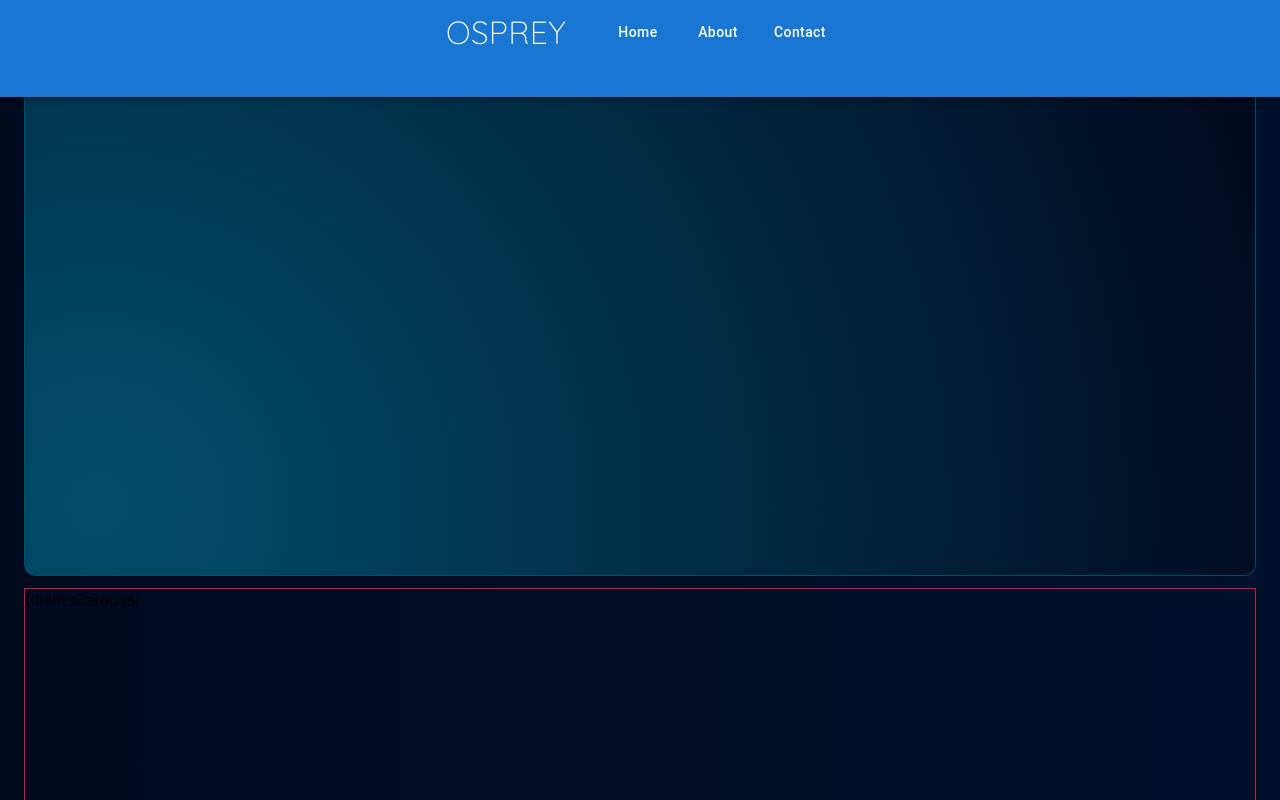
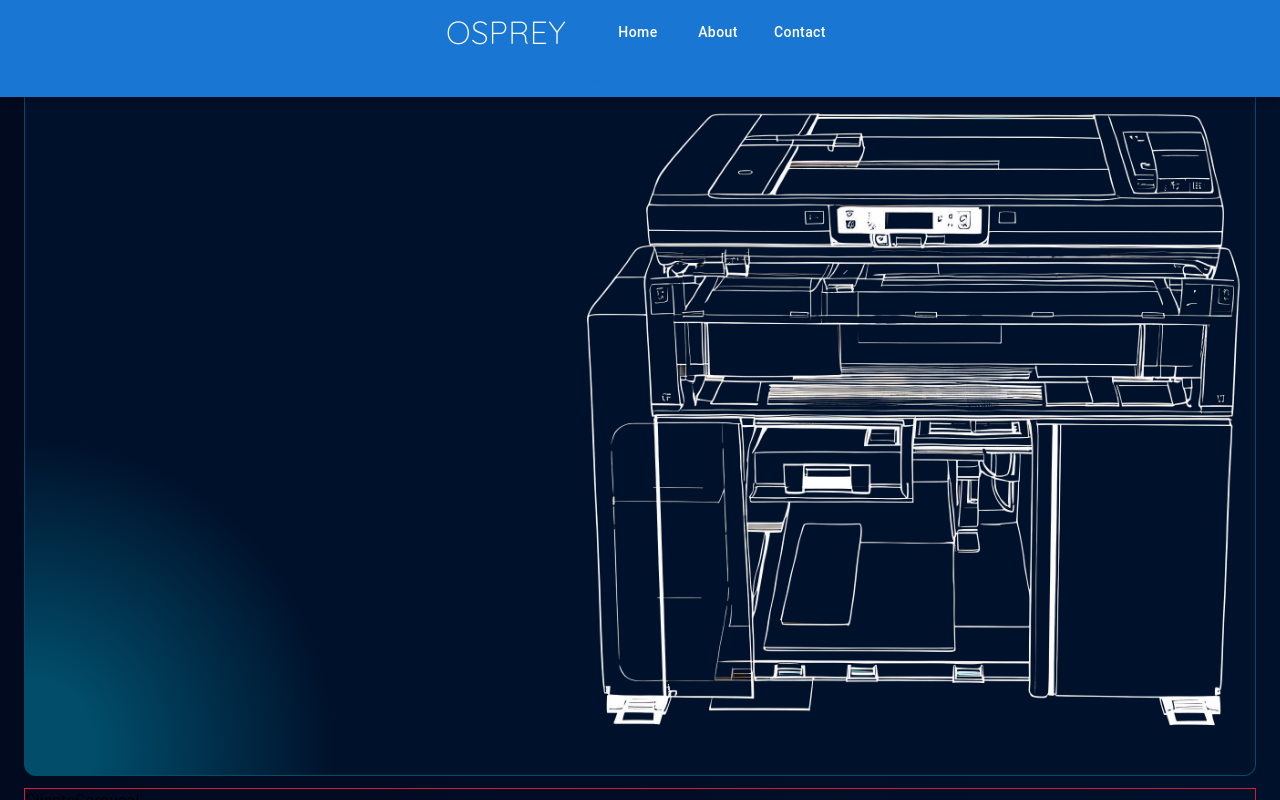
Before and after one commit to AflahPS/osprey-fe-next, a Next.js app: page / in a window 1280 px wide. Shown: the top 800 px of the page. Built offline with nearby package versions, Linux system fonts and the light colour scheme.

Commit message:
Right side image added

```diff
--- a/src/components/Heros/RightImagedHero/index.tsx
+++ b/src/components/Heros/RightImagedHero/index.tsx
@@ -1,6 +1,8 @@
 import React from 'react';
 import { Grid } from '@mui/material';
 import { useStyles } from './styles';
+import Image from 'next/image';
+import printerSkeleton from '../../../assets/PrinterRightImage.png'
 
 export const RightImagedHero = () => {
   const classes = useStyles()
@@ -9,7 +11,10 @@ export const RightImagedHero = () => {
       container
       className={classes.heroGridMain}
     >
-      <Grid item></Grid>
+      <Grid flex={2} item>Text</Grid>
+      <Grid flex={1} item component={"image"} sx={{objectFit: "cover"}}>
+        <Image src={printerSkeleton} alt='printer-skeleton' height={700} />
+      </Grid>
     </Grid>
   );
 };
--- a/src/components/Heros/RightImagedHero/styles.ts
+++ b/src/components/Heros/RightImagedHero/styles.ts
@@ -5,13 +5,13 @@ import { createStyles, makeStyles } from '@mui/styles';
 export const useStyles = makeStyles((theme: Theme) =>
   createStyles({
     heroGridMain: {
-      height: 500,
+      height: 700,
       marginTop: UIConstants.heroMargin,
       marginBottom: UIConstants.heroMargin,
       border: `1px solid ${theme.osprey.colors.borderLight}`,
       borderTop: 0,
       borderRadius: `0px 0px 12px 12px`,
-      backgroundImage: `radial-gradient(circle farthest-corner at 6% 86%, ${theme.osprey.colors.borderLight} 2%, ${theme.osprey.colors.bgDark} 98%)`
+      backgroundImage: `radial-gradient(circle farthest-corner at 0% 96%, ${theme.osprey.colors.borderLight} 5%, ${theme.osprey.colors.bgLight} 22%)`
     },
   })
 );
```
Also changed, not shown: src/assets/PrinterRightImage.png (added).
